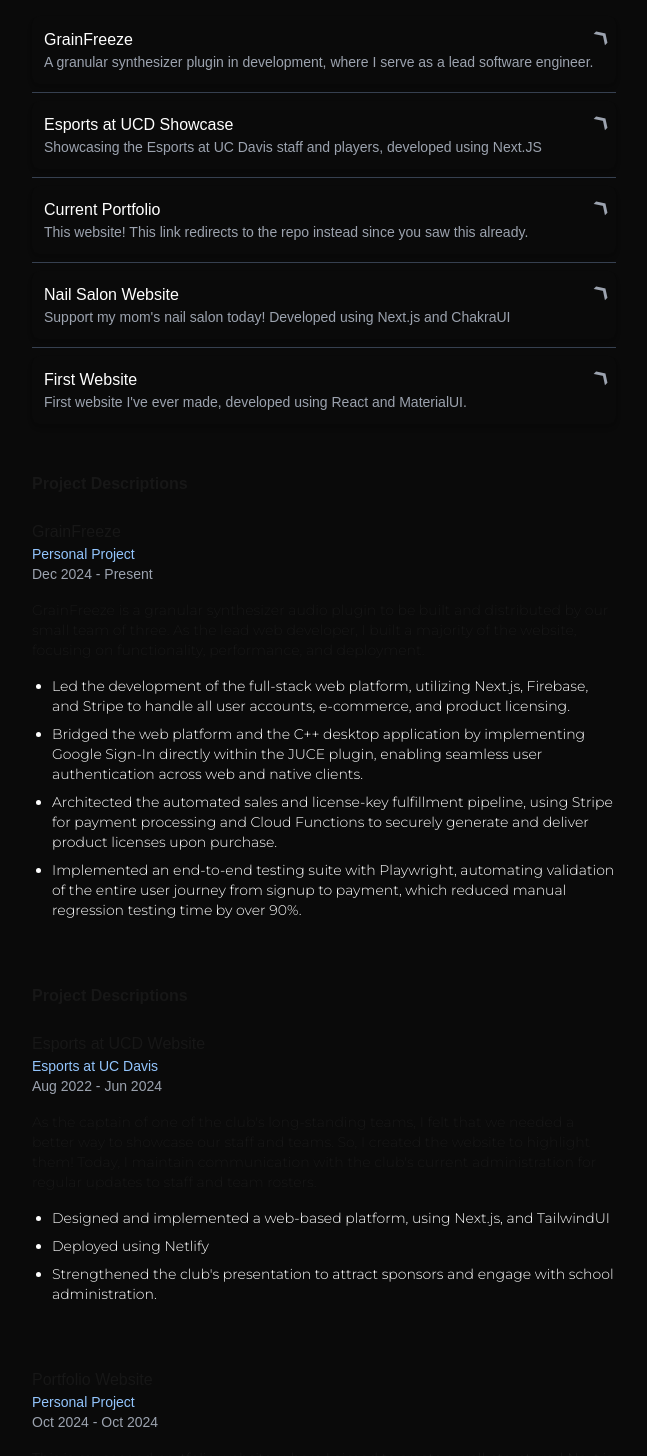
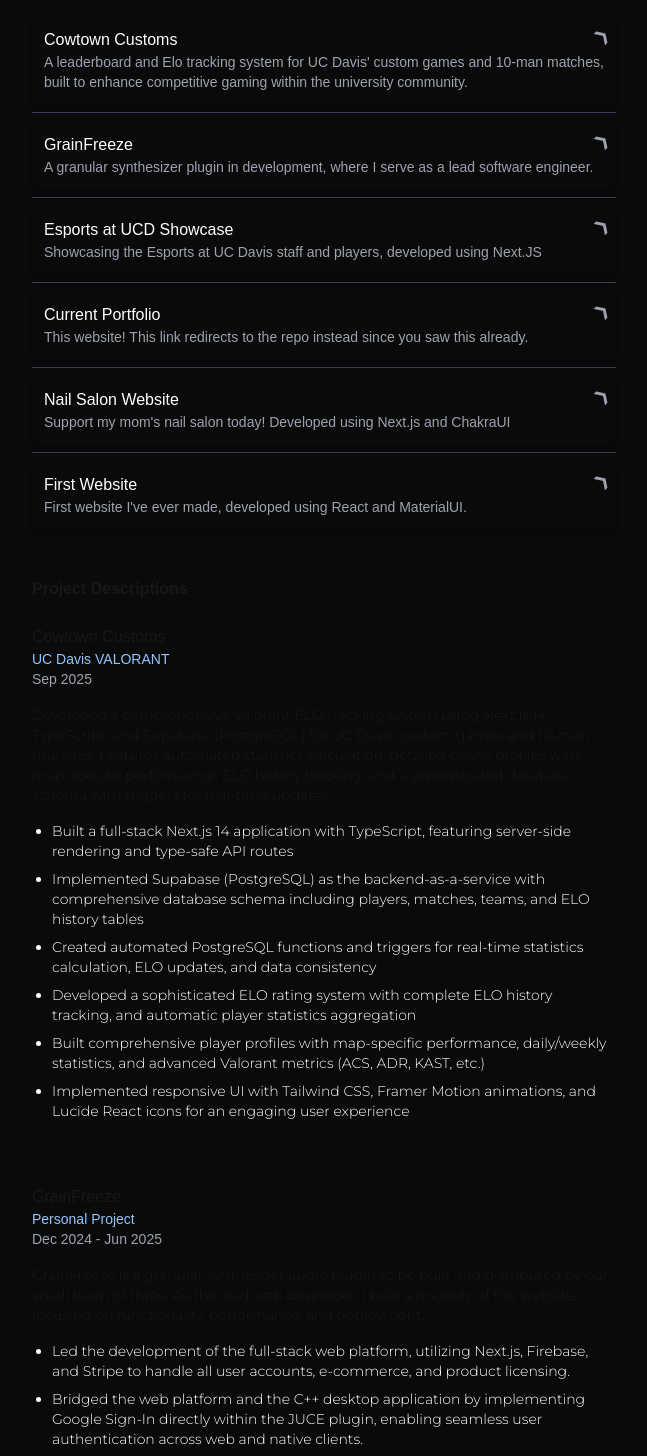
Before and after one commit to christran60/2024-portfolio, a Next.js app: page /projects in a window 1280 px wide. Shown: the part 160-1616 px from the top of the page, without its empty margins (316-963 px from the left). Built offline with nearby package versions, Linux system fonts and the light colour scheme.

Commit message:
feat: added cowtown customs

```diff
--- a/app/page.js
+++ b/app/page.js
@@ -10,6 +10,12 @@ export const metadata = {
 };
 
 const projects = [
+  {
+    title: "Cowtown Customs",
+    description:
+      "A comprehensive Valorant ELO tracking system built with Next.js 14, TypeScript, and Supabase for UC Davis' custom games and 10-man matches.",
+    link: "https://cowtown-customs.vercel.app/",
+  },
   {
     title: "GrainFreeze",
     description:
@@ -45,11 +51,11 @@ export default function Home() {
             <i>State of California, Office of Legislative Counsel</i>, where I
             specifically am part of the Enterprise Applications team. Outside of
             software, I love to spend time gaming, working on side projects, and
-            cooking. I love learning new things as well, currently I am learning
-            diving deep into the world of machine learning by building a
-            predictive model from the ground up. I&apos;m using Counter-Strike 2
-            match data from the FACEIT API to train a classification algorithm
-            that can forecast player performance before a match begins.
+            cooking. I love learning new things as well, currently I am diving
+            deep into game development using Godot. I also developed{" "}
+            <i>Cowtown Customs</i>, a leaderboard and Elo tracking system for UC
+            Davis&apos; custom games and 10-man matches, which enhanced
+            competitive gaming within our university community.
           </p>
           <br />
           {/* <Redirect
--- a/app/projects/page.js
+++ b/app/projects/page.js
@@ -6,6 +6,12 @@ export const metadata = {
   description: "Projects page of Christopher Tran's Portfolio",
 };
 const projects = [
+  {
+    title: "Cowtown Customs",
+    description:
+      "A leaderboard and Elo tracking system for UC Davis' custom games and 10-man matches, built to enhance competitive gaming within the university community.",
+    link: "https://cowtown-customs.vercel.app/",
+  },
   {
     title: "GrainFreeze",
     description:
@@ -65,6 +71,15 @@ const firstPortfolioNotes = [
   "Deployed using Netlify",
 ];
 
+const cowtownCustomsNotes = [
+  "Built a full-stack Next.js 14 application with TypeScript, featuring server-side rendering and type-safe API routes",
+  "Implemented Supabase (PostgreSQL) as the backend-as-a-service with comprehensive database schema including players, matches, teams, and ELO history tables",
+  "Created automated PostgreSQL functions and triggers for real-time statistics calculation, ELO updates, and data consistency",
+  "Developed a sophisticated ELO rating system with complete ELO history tracking, and automatic player statistics aggregation",
+  "Built comprehensive player profiles with map-specific performance, daily/weekly statistics, and advanced Valorant metrics (ACS, ADR, KAST, etc.)",
+  "Implemented responsive UI with Tailwind CSS, Framer Motion animations, and Lucide React icons for an engaging user experience",
+];
+
 export default function Projects() {
   return (
     <div className="min-h-screen bg-neutral-950 pt-32 dark:text-white">
@@ -79,9 +94,18 @@ export default function Projects() {
           <div>
             <h1 className="text-md font-bold pb-6">Project Descriptions</h1>{" "}
             <Experience
+              title="Cowtown Customs"
+              name="UC Davis VALORANT"
+              dates="Sep 2025"
+              blurb="Developed a comprehensive Valorant ELO tracking system using Next.js 14, TypeScript, and Supabase (PostgreSQL) for UC Davis' custom games and 10-man matches. Features automated statistics calculation, detailed player profiles with map-specific performance, ELO history tracking, and a sophisticated database schema with triggers for real-time updates."
+            />
+            <OrderedList items={cowtownCustomsNotes} />
+          </div>
+          <div>
+            <Experience
               title="GrainFreeze"
               name="Personal Project"
-              dates="Dec 2024 - Present"
+              dates="Dec 2024 - Jun 2025"
               blurb="GrainFreeze is a granular synthesizer audio plugin to be built and distributed by our small team of three. As the lead web developer, I built a majority of the website, focusing on functionality, performance, and deployment."
             />
             <OrderedList items={grainfreezeNotes} />
```
